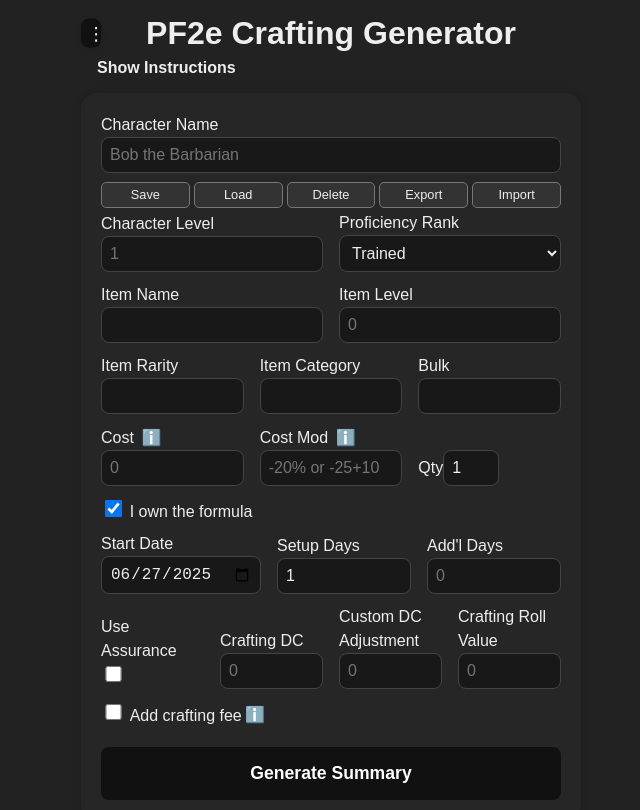
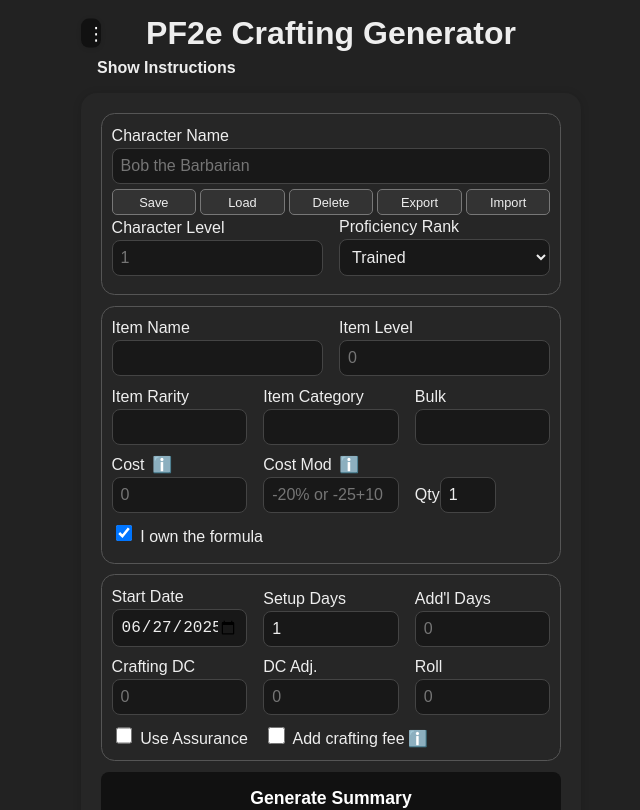
Before and after one commit to tuhs1985/pf2e-crafting, a React (Vite) app: page / in a window 1280 px wide. Shown: the top 810 px of the page, without its empty margins (309-949 px from the left). Built offline with nearby package versions, Linux system fonts and the light colour scheme.

Commit message:
Group crafting form and align check options

```diff
--- a/src/App.css
+++ b/src/App.css
@@ -35,6 +35,7 @@
 }
 .form-row > label {
   flex: 1 1 0;
+  min-width: 0;
 }
 @media (max-width: 325px) {
   .form-row {
@@ -42,20 +43,6 @@
     gap: 0.5rem;
     align-items: stretch;
   }
-}
-
-/* For vertically stacked label/input, such as checkbox column */
-.vertical-label {
-  display: flex;
-  flex-direction: column;
-  align-items: flex-start;
-  margin-bottom: 0; /* override default label spacing */
-}
-.vertical-label input[type="checkbox"] {
-  margin-right: 0;
-  margin-top: 0.2em;
-  width: 1.25em;
-  height: 1.25em;
 }
 
 /* Autocomplete suggestions theme-aware */
@@ -129,6 +116,15 @@
   flex-direction: column;
   gap: .18rem;
 }
+
+.form-section {
+  min-width: 0;
+  padding: .6rem;
+  border: 1px solid #555;
+  border-radius: .85rem;
+}
+
+.form-section + .form-section { margin-top: .45rem; }
 
 .form-card label {
   display: block;
@@ -371,3 +367,6 @@
 .upgrade-heading { display: flex; align-items: center; justify-content: space-between; flex-wrap: wrap; gap: 0 .35rem; }
 .form-card .upgrade-heading label { margin-bottom: 0; white-space: nowrap; }
 .upgrade-price { color: #ccc; font-size: .72rem; white-space: nowrap; }
+.crafting-options-row { display: flex; align-items: center; gap: .5rem 1rem; flex-wrap: wrap; }
+.form-card .crafting-options-row label { margin-bottom: 0; white-space: nowrap; }
+@media (max-width: 380px) { .crafting-options-row { gap: .5rem; font-size: .8rem; } }
--- a/src/App.tsx
+++ b/src/App.tsx
@@ -499,6 +499,7 @@
           }}
           autoComplete="off"
         >
+          <section className="form-section" aria-label="Character details">
           {/* Character Name */}
           <label>
             Character Name
@@ -541,6 +542,8 @@
             </label>
           </div>
 
+          </section>
+          <section className="form-section" aria-label="Item details">
           {/* Item Name and Item Level, same line */}
           <div className="form-row">
             <label style={{ position: "relative" }}>
@@ -823,6 +826,8 @@
             </div>
           )}
 
+          </section>
+          <section className="form-section" aria-label="Crafting details">
           {/* Start Date, Setup Days, Add'l Downtime Days on same line */}
           <div className="form-row">
             <label>
@@ -859,16 +864,8 @@
             Minimum cost: {minimumEstimate.cost} gp - {minimumEstimate.days} additional {minimumEstimate.days === 1 ? "day" : "days"}
           </p>}
 
-          {/* Use Assurance, Crafting DC, Custom DC Adjustment, Crafting Roll on same line */}
+          {/* Crafting check values */}
           <div className="form-row">
-            <label className="vertical-label">
-              Use Assurance
-              <input
-                type="checkbox"
-                checked={useAssurance}
-                onChange={e => setUseAssurance(e.target.checked)}
-              />
-            </label>
             <label>
               Crafting DC
               <input
@@ -880,18 +877,20 @@
               />
             </label>
             <label>
-              Custom DC Adjustment
+              DC Adj.
               <input
                 type="number"
+                aria-label="Custom DC Adjustment"
                 value={dcAdjustment}
                 onChange={e => setDcAdjustment(e.target.value)}
                 placeholder="0"
               />
             </label>
             <label>
-              Crafting Roll Value
+              Roll
               <input
                 type="number"
+                aria-label="Crafting Roll Value"
                 min={0}
                 value={
                   useAssurance
@@ -904,7 +903,11 @@
               />
             </label>
           </div>
-          <div className="form-row crafting-fee-row">
+          <div className="crafting-options-row">
+            <label><input type="checkbox" checked={useAssurance}
+              onChange={e => setUseAssurance(e.target.checked)} />
+              Use Assurance
+            </label>
             <label><input type="checkbox" checked={addCraftingFee}
               onChange={e => { setAddCraftingFee(e.target.checked); if (!e.target.checked) setFeeOverride(""); }} />
               Add crafting fee
@@ -912,12 +915,13 @@
                 Charge the downtime savings, or enter your own fee for the order.
               </PopoverHelp>
             </label>
-            {addCraftingFee && <label>Fee (gp)
+          </div>
+          {addCraftingFee && <div className="form-row"><label>Fee (gp)
               <input type="number" min="0" step="any" value={feeOverride}
                 placeholder={String(automaticFee)} aria-label="Crafting fee in gp"
                 onChange={e => setFeeOverride(e.target.value)} />
-            </label>}
-          </div>
+            </label></div>}
+          </section>
           <button type="submit">Generate Summary</button>
         </form>
 
```
